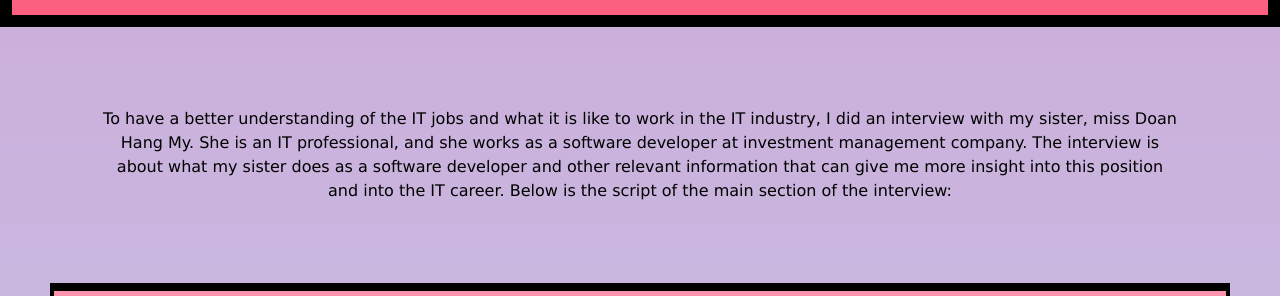
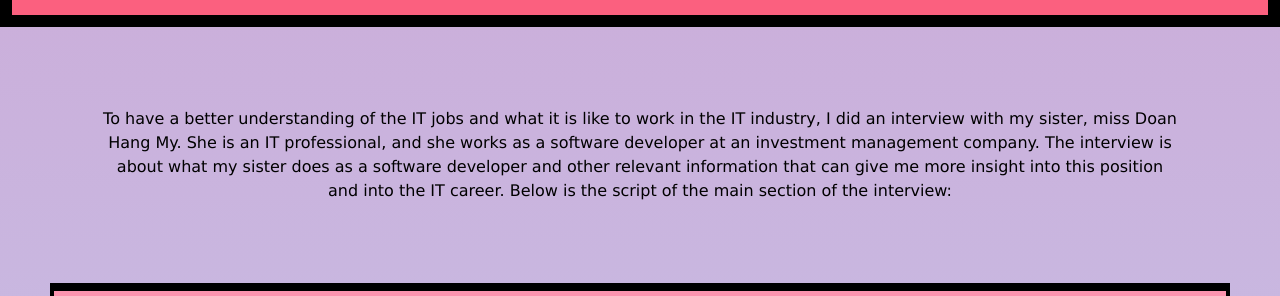
Before and after one commit to doanyennhi/doanyennhi.github.io, a plain HTML site: page it work.html in a window 1280 px wide. Shown: the part 147-443 px from the top of the page. Drawn offline with Linux system fonts and the light colour scheme.

Commit message:
Fix grammar

```diff
--- a/it work.html
+++ b/it work.html
@@ -27,7 +27,7 @@
     <!-- Heading -->
     <h1 class="header1"><b>IT WORK</b></h1>
     <p class ="subheading1">To have a better understanding of the IT jobs and what it is like to work in the IT industry, I did an interview with my
-        sister, miss Doan Hang My. She is an IT professional, and she works as a software developer at investment management company. The interview
+        sister, miss Doan Hang My. She is an IT professional, and she works as a software developer at an investment management company. The interview
         is about what my sister does as a software developer and other relevant information that can give me more insight into this position and
         into the IT career. Below is the script of the main section of the interview:
     </p>
```
Also changed, not shown: image/Kuri logo.jpg (added), image/kuri logo 2.jpg (added).
